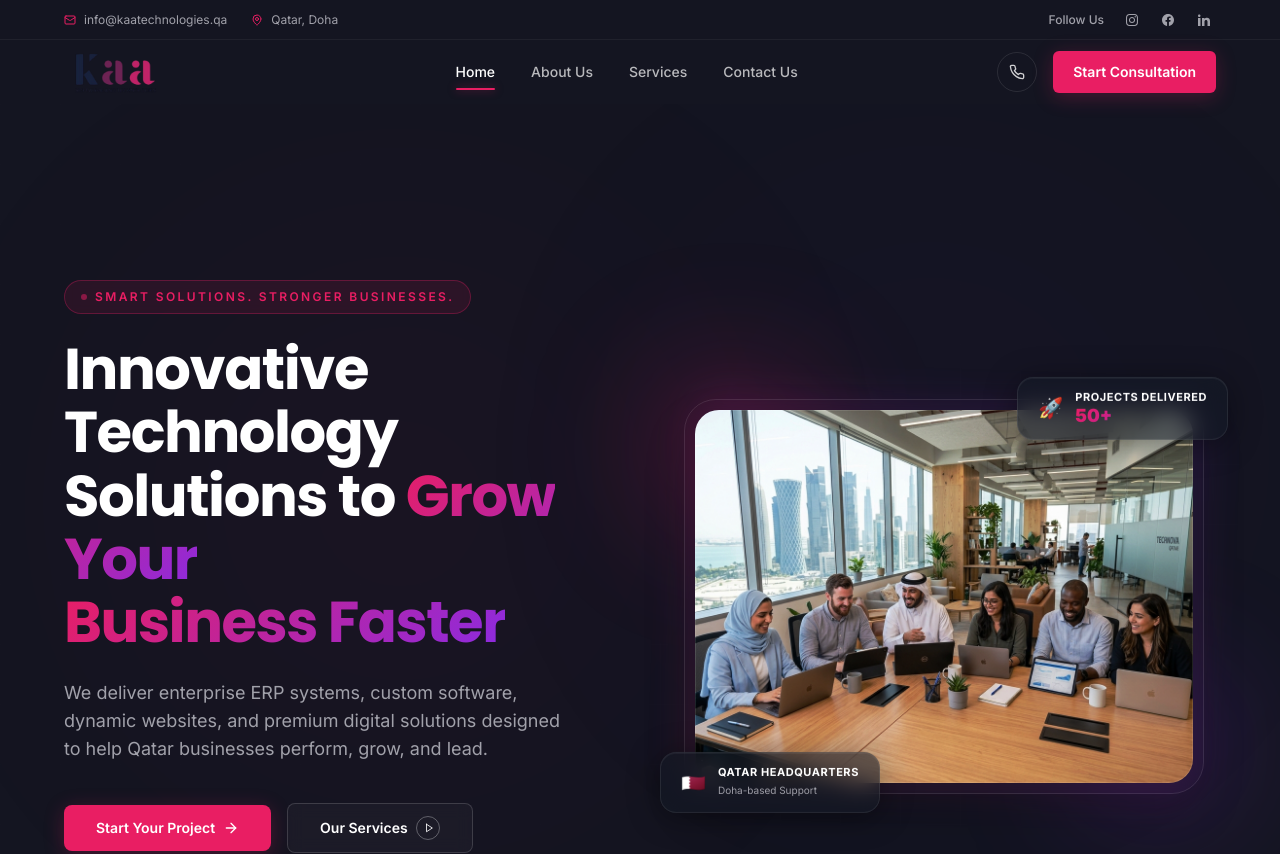
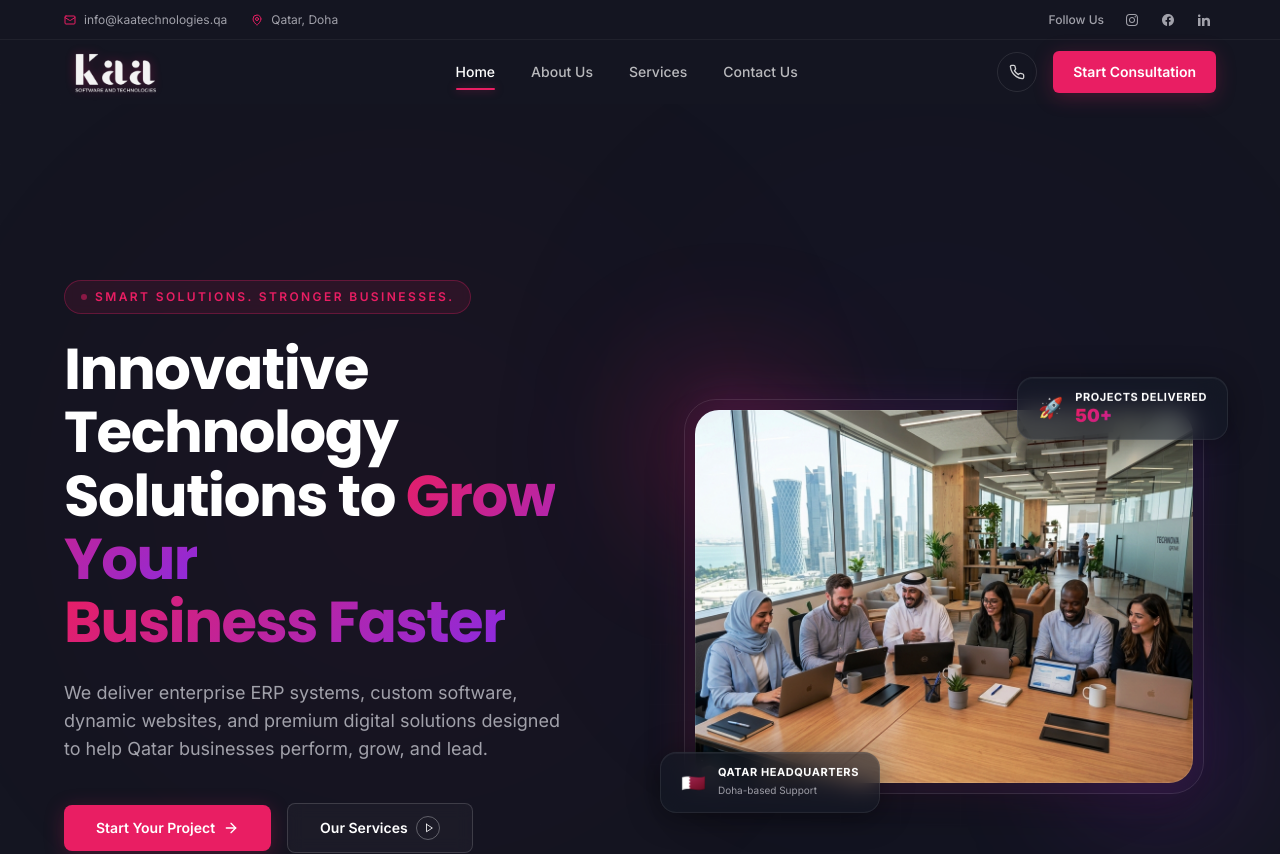
Before and after one commit to jerinjacobai/kaa_technologies_website, a Next.js app: page / in a window 1280 px wide. Shown: the top 854 px of the page. Built offline with nearby package versions, Linux system fonts and the light colour scheme.

Commit message:
feat: add CCTV & Biometric integration service and enhance header/footer logo readability with interactive glass-neon glow backdrop

```diff
--- a/components/layout/Footer.tsx
+++ b/components/layout/Footer.tsx
@@ -42,14 +42,17 @@ export default function Footer() {
         <div className="grid grid-cols-1 md:grid-cols-2 lg:grid-cols-4 gap-12 mb-16">
           {/* Brand col */}
           <div className="lg:col-span-2">
-            <a href="#" onClick={(e) => { e.preventDefault(); scrollTo("#home"); }} className="inline-block mb-6">
-              <div className="relative h-12 w-48">
+            <a href="#" onClick={(e) => { e.preventDefault(); scrollTo("#home"); }} className="inline-block mb-6 group relative">
+              {/* Premium Interactive Backdrop Glow Aura */}
+              <div className="absolute -inset-2 bg-gradient-to-r from-[#E91E63]/10 to-[#8A2BE2]/10 rounded-full blur-xl opacity-0 group-hover:opacity-100 transition-all duration-500 pointer-events-none scale-75 group-hover:scale-105" />
+
+              <div className="relative h-12 w-48 transition-all duration-300 group-hover:scale-[1.03]">
                 <Image
                   src="/kaa-logo.png"
                   alt="KAA Software and Technologies"
                   fill
                   style={{ objectFit: "contain", objectPosition: "left center" }}
-                  className="brightness-0 invert opacity-90 hover:opacity-100 transition-opacity"
+                  className="brightness-0 invert opacity-80 transition-all duration-300 drop-shadow-[0_0_4px_rgba(233,30,99,0.15)] group-hover:opacity-100 group-hover:drop-shadow-[0_0_10px_rgba(233,30,99,0.5)]"
                 />
               </div>
             </a>
--- a/components/layout/Navbar.tsx
+++ b/components/layout/Navbar.tsx
@@ -56,14 +56,18 @@ export default function Navbar() {
                 e.preventDefault();
                 scrollTo("#home", "Home");
               }}
-              className="flex items-center group flex-shrink-0"
+              className="flex items-center group flex-shrink-0 relative"
             >
-              <div className="relative h-12 w-48">
+              {/* Premium Interactive Backdrop Glow Aura */}
+              <div className="absolute -inset-2 bg-gradient-to-r from-[#E91E63]/25 to-[#8A2BE2]/25 rounded-full blur-xl opacity-0 group-hover:opacity-100 transition-all duration-500 pointer-events-none scale-75 group-hover:scale-105" />
+
+              <div className="relative h-12 w-48 transition-all duration-300 group-hover:scale-[1.03]">
                 <Image
                   src="/kaa-logo.png"
                   alt="KAA Software and Technologies"
                   fill
                   style={{ objectFit: "contain", objectPosition: "left center" }}
+                  className="brightness-0 invert opacity-95 transition-all duration-300 drop-shadow-[0_0_6px_rgba(233,30,99,0.3)] group-hover:drop-shadow-[0_0_12px_rgba(233,30,99,0.65)]"
                   priority
                 />
               </div>
--- a/components/sections/Services.tsx
+++ b/components/sections/Services.tsx
@@ -1,7 +1,7 @@
 "use client";
 import { motion } from "framer-motion";
 import {
-  HeadphonesIcon, Globe, Server, Shield, Megaphone, Building2, ArrowRight
+  HeadphonesIcon, Globe, Server, Shield, Megaphone, Cctv, ArrowRight
 } from "lucide-react";
 import ScrollReveal from "@/components/ui/ScrollReveal";
 
@@ -32,9 +32,9 @@ const services = [
     desc: "We offer SEO, social media marketing, branding, design, and campaign management to boost your business.",
   },
   {
-    icon: Building2,
-    title: "Industries We Serve",
-    desc: "We serve diverse industries including retail, e-commerce, real estate, education, healthcare, hospitality, and SMEs.",
+    icon: Cctv,
+    title: "CCTV & Biometric Integrations",
+    desc: "We deliver advanced IP security surveillance setups and state-of-the-art biometric attendance controls, seamlessly integrated with your business networks.",
   },
 ];
 
```
